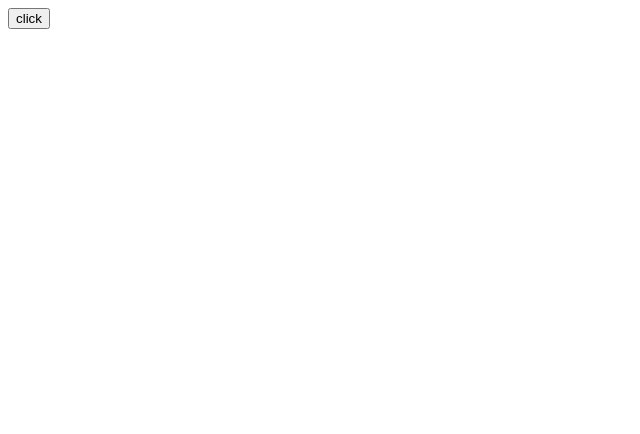
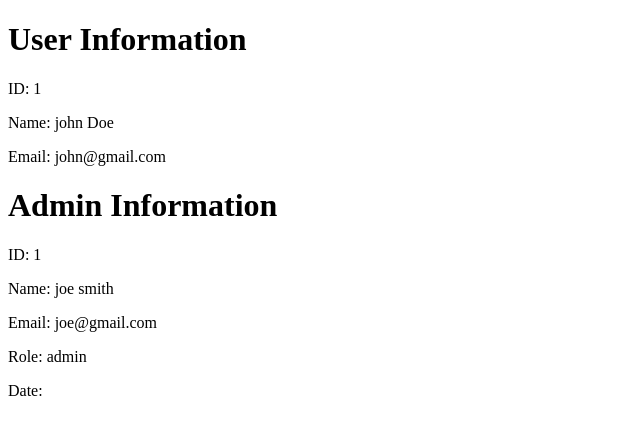
Before and after one commit to G1DY/ReactProjectsTS, a React (Vite) app in the folder reactTypescript/: page / in a window 1280 px wide. Shown: the top 434 px of the page, without its empty margins (0-640 px from the left). Built offline with nearby package versions, Linux system fonts and the light colour scheme.

Commit message:
reusable types in react

```diff
--- /dev/null
+++ b/reactTypescript/src/AdminInfo.tsx
@@ -0,0 +1,18 @@
+import { AdminInfoList } from "./type";
+
+type AdminInfoProp = {
+  admin: AdminInfoList;
+};
+const AdminInfo: React.FC<AdminInfoProp> = ({ admin }) => {
+  return (
+    <div>
+      <h1>Admin Information</h1>
+      <p>ID: {admin.id}</p>
+      <p>Name: {admin.name}</p>
+      <p>Email: {admin.email}</p>
+      <p>Role: {admin.role}</p>
+      <p>Date: </p>
+    </div>
+  );
+};
+export default AdminInfo;
--- a/reactTypescript/src/App.tsx
+++ b/reactTypescript/src/App.tsx
@@ -1,12 +1,25 @@
-import Button from "./Components/Button";
+import AdminInfo from "./AdminInfo";
+import UserInfo from "./UserInfo";
+import { info, AdminInfoList } from "./type";
 
 const App = () => {
+  const user: info = {
+    id: 1,
+    name: "john Doe",
+    email: "john@gmail.com",
+  };
+  const admin: AdminInfoList = {
+    id: 1,
+    name: "joe smith",
+    email: "joe@gmail.com",
+    role: "admin",
+    lastLogin: new Date(),
+  };
   return (
-    <Button
-      label="click"
-      onClick={() => console.log("clicked")}
-      disabled={false}
-    />
+    <div>
+      <UserInfo user={user} />
+      <AdminInfo admin={admin} />
+    </div>
   );
 };
 export default App;
--- /dev/null
+++ b/reactTypescript/src/UserInfo.tsx
@@ -0,0 +1,16 @@
+import { info } from "./type";
+
+type userInfoProp = {
+  user: info;
+};
+const UserInfo: React.FC<userInfoProp> = ({ user }) => {
+  return (
+    <div>
+      <h1>User Information</h1>
+      <p>ID: {user.id}</p>
+      <p>Name: {user.name}</p>
+      <p>Email: {user.email}</p>
+    </div>
+  );
+};
+export default UserInfo;
--- /dev/null
+++ b/reactTypescript/src/type.tsx
@@ -0,0 +1,11 @@
+type info = {
+  id: number;
+  email: string;
+  name: string;
+};
+type AdminInfoList = info & {
+  role: string;
+  lastLogin: Date;
+};
+
+export { type info, type AdminInfoList };
```
